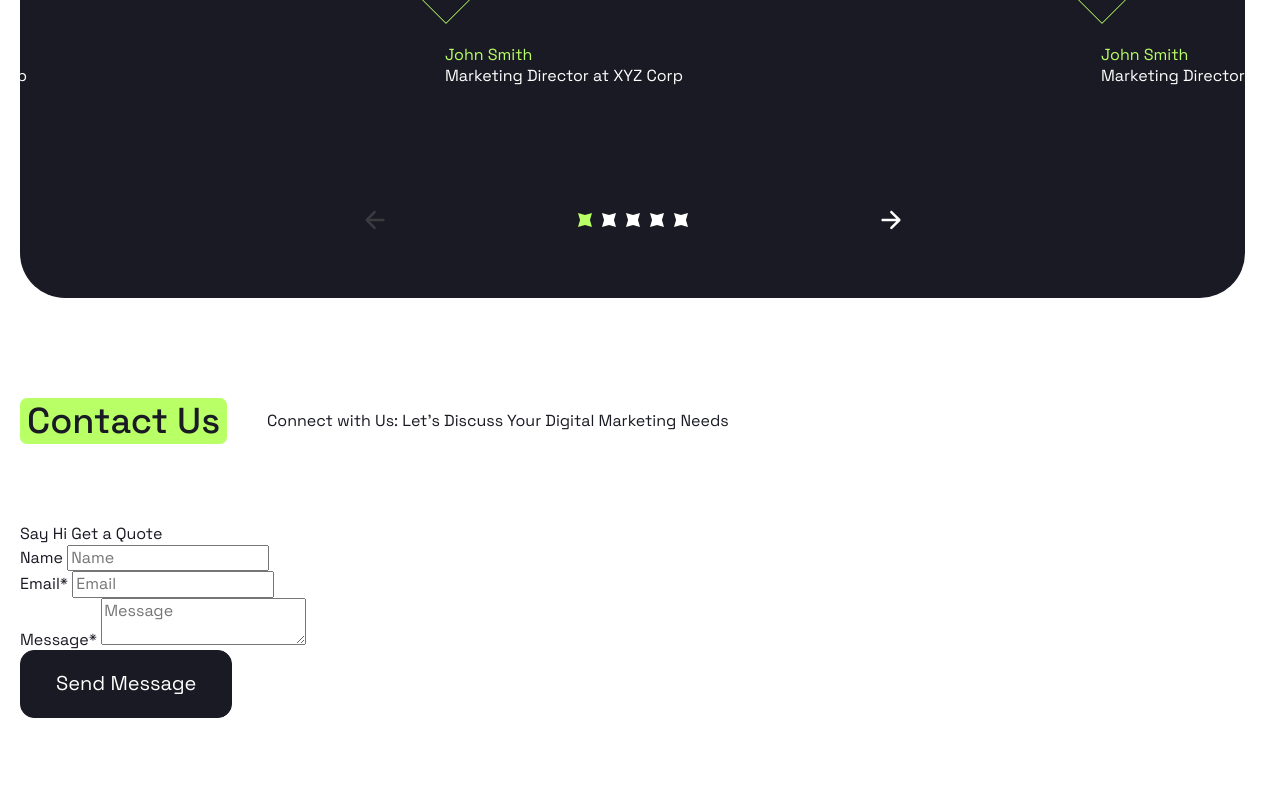
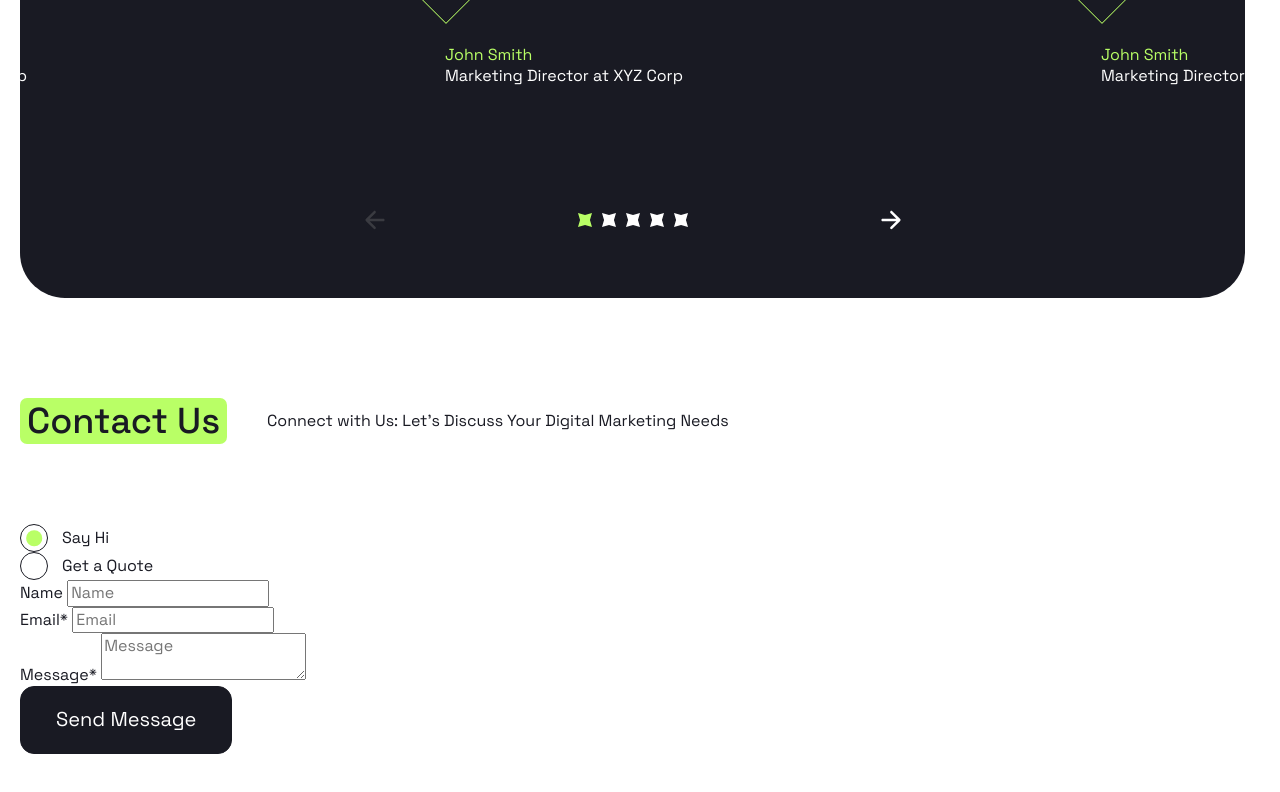
Before and after one commit to virtualsabyrka/positivus, a website: page index.html in a window 1280 px wide. Shown: the part 6064-6856 px from the top of the page. Before the commit the page ends 6832 px from the top, so only its background shows below. Drawn offline with Linux system fonts and the light colour scheme.

Commit message:
style: radio

```diff
--- a/styles/components/_index.scss
+++ b/styles/components/_index.scss
@@ -8,3 +8,6 @@
 @forward './team-card';
 @forward './review-card';
 @forward './pagination';
+@forward './radio';
+@forward './radios';
+@forward './field';
--- /dev/null
+++ b/styles/components/_radio.scss
@@ -0,0 +1,38 @@
+@use '../helpers' as *;
+
+.radio {
+  display: flex;
+  align-items: center;
+  column-gap: 14px;
+  transition-duration: var(--transition-duration);
+
+  @include hover {
+    opacity: 0.6;
+  }
+
+  &__input {
+    &:not(:checked) + .radio__emulator::after {
+      opacity: 0;
+    }
+  }
+
+  &__emulator {
+    @include flex-center;
+    @include square(28px);
+
+    position: relative;
+    background-color: var(--color-light);
+    border: var(--border);
+    border-radius: 50%;
+
+    &::after {
+      @include abs-center;
+      @include square(60%);
+
+      content: '';
+      background-color: var(--color-accent);
+      border-radius: inherit;
+      transition-duration: var(--transition-duration);
+    }
+  }
+}
--- a/styles/sections/_index.scss
+++ b/styles/sections/_index.scss
@@ -4,3 +4,4 @@
 @forward './process';
 @forward './team';
 @forward './reviews';
+@forward './contact-us';
```
Also changed, not shown: styles/components/_field.scss (added), styles/components/_radios.scss (added), styles/main.css, styles/sections/_contact-us.scss (added).
